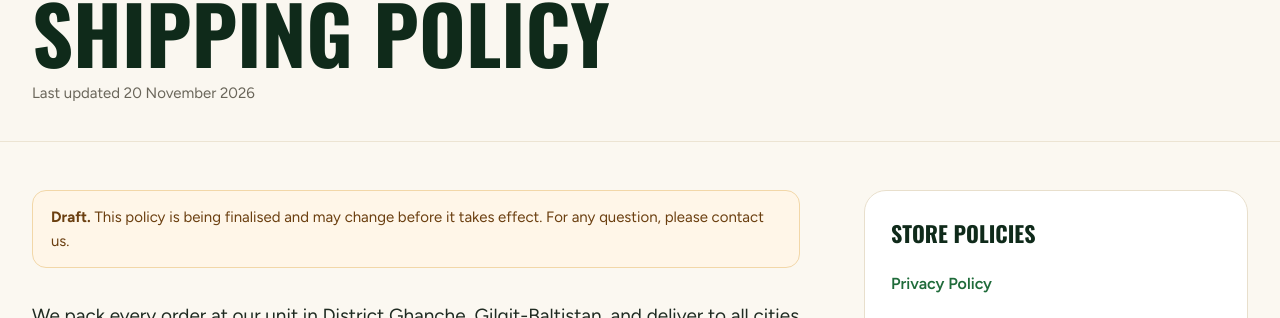
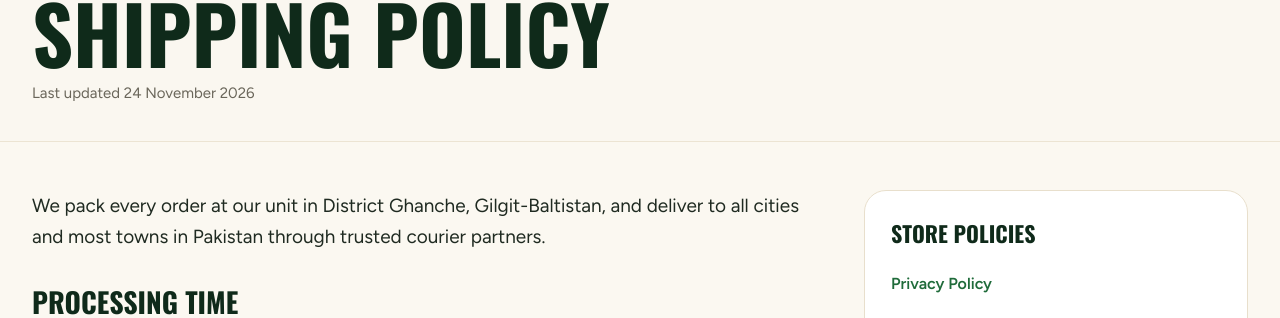
Before and after one commit to qayyum96/north-nectar, a Next.js app in the folder apps/web/: page /shipping-policy in a window 1280 px wide. Shown: the part 204-522 px from the top of the page. Built offline with nearby package versions, Linux system fonts and the light colour scheme; no server answers; the database is empty.

Commit message:
policies updated

```diff
--- a/apps/web/content/policies/privacy.ts
+++ b/apps/web/content/policies/privacy.ts
@@ -10,8 +10,8 @@ export const privacyPolicy: PolicyDocument = {
   shortTitle: "Privacy policy",
   metaDescription:
     "How North Nectar collects, uses and protects your personal information when you shop with us or contact us.",
-  status: "draft",
-  lastUpdated: "2026-11-20",
+  status: "final",
+  lastUpdated: "2026-11-24",
   intro: `This policy explains what personal information ${siteConfig.name} ("we") collects when you visit ${siteConfig.domain}, place an order or contact us, and how we use and protect it.`,
   sections: [
     {
--- a/apps/web/content/policies/refund.ts
+++ b/apps/web/content/policies/refund.ts
@@ -11,8 +11,8 @@ export const refundPolicy: PolicyDocument = {
   title: "Refund and Return Policy",
   shortTitle: "Refund and return policy",
   metaDescription: `North Nectar returns and refunds: unopened products within ${days} days, and damaged or wrong items replaced or refunded. Refunds by bank transfer, JazzCash or Easypaisa.`,
-  status: "draft",
-  lastUpdated: "2026-11-20",
+  status: "final",
+  lastUpdated: "2026-11-24",
   intro:
     "We want you to be happy with every pouch. Because our products are natural foods and herbs, we handle returns carefully to keep everyone's orders safe and hygienic.",
   sections: [
--- a/apps/web/content/policies/shipping.ts
+++ b/apps/web/content/policies/shipping.ts
@@ -20,8 +20,8 @@ export function shippingPolicyFor(settings: CommerceSettings): PolicyDocument {
     title: "Shipping Policy",
     shortTitle: "Shipping policy",
     metaDescription: `How North Nectar delivers across Pakistan: delivery times, charges${freeOver ? `, free delivery over ${freeOver}` : ""}, cash on delivery and order tracking.`,
-    status: "draft",
-    lastUpdated: "2026-11-20",
+    status: "final",
+    lastUpdated: "2026-11-24",
     intro: `We pack every order at our unit in ${address.district}, Gilgit-Baltistan, and deliver to all cities and most towns in Pakistan through trusted courier partners.`,
     sections: [
       {
@@ -89,7 +89,7 @@ export function shippingPolicyFor(settings: CommerceSettings): PolicyDocument {
       {
         heading: "Contact",
         paragraphs: [
-          `Questions about delivery? Call or WhatsApp ${contact.phoneDisplay} or email ${contact.email}. We reply ${contact.hours.toLowerCase()}.`,
+          `Questions about delivery? Call or WhatsApp ${contact.phoneDisplay} or email ${contact.email}. We reply ${contact.hours}.`,
         ],
       },
     ],
--- a/apps/web/content/policies/terms.ts
+++ b/apps/web/content/policies/terms.ts
@@ -10,8 +10,8 @@ export const termsAndConditions: PolicyDocument = {
   shortTitle: "Terms and conditions",
   metaDescription:
     "The terms that apply when you use the North Nectar website and buy our natural Himalayan products.",
-  status: "draft",
-  lastUpdated: "2026-11-20",
+  status: "final",
+  lastUpdated: "2026-11-24",
   intro: `These terms apply when you use ${siteConfig.domain} and buy from ${siteConfig.name}. By placing an order you agree to them, so please read them carefully.`,
   sections: [
     {
```
